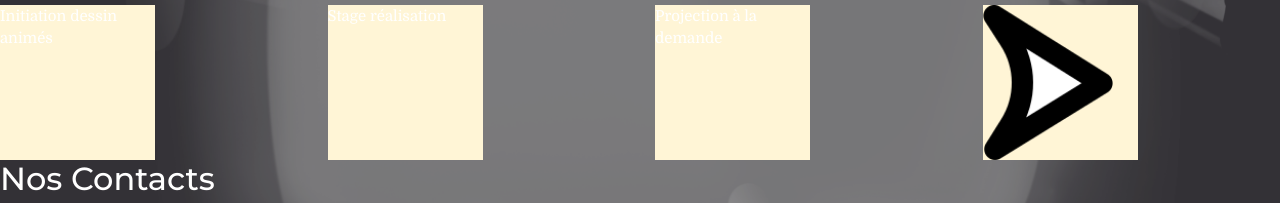
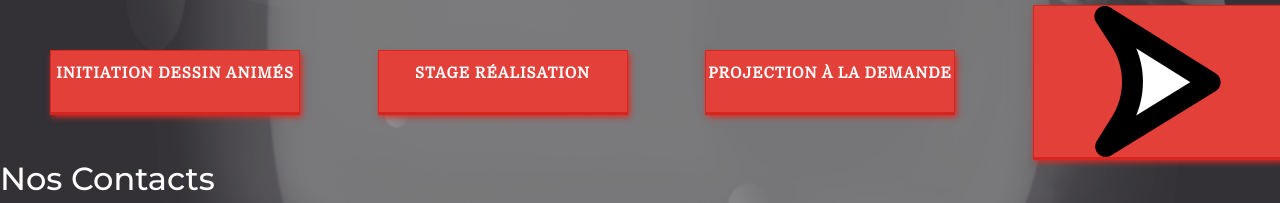
Before and after one commit to lmalucell001/cinemaLeFestival, a plain HTML site: page index.html in a window 1280 px wide. Shown: the part 1936-2139 px from the top of the page. Drawn offline with nearby package versions, Linux system fonts and the light colour scheme.

Commit message:
boutonS1

```diff
--- /dev/null
+++ b/css/buttonsServices.css
@@ -0,0 +1,64 @@
+@import url('https://fonts.googleapis.com/css2?family=Montserrat&display=swap');
+ * {
+	 box-sizing: inherit;
+	 transition-property: all;
+	 transition-duration: 0.6s;
+	 transition-timing-function: ease;
+}
+ html, body {
+	 box-sizing: border-box;
+	 height: 100%;
+	 width: 100%;
+}
+
+ .buttons2 {
+	 display: flex;
+	 flex-direction: column;
+	 height: 100%;
+	 justify-content: center;
+	 text-align: center;
+	 width: 100%;
+}
+
+ p a:hover {
+	 background: rgba(0, 0, 0, 1);
+	 color: #e1332d;
+}
+ .btn-2 {
+	 color: #fff;
+	 cursor: pointer;
+	 font-size: 20px;
+	 font-weight: 400;
+	 line-height: 45px;
+	 margin: 0 0 2px;
+	 max-width: 250px;
+	 position: relative;
+	 text-decoration: none;
+	 text-transform: uppercase;
+	 width: 100%;
+}
+ @media (min-width: 600px) {
+	 .btn-2 {
+		 margin: 0 50px 2px;
+	}
+}
+ .btn-2:hover {
+	 text-decoration: none;
+}
+ .btn-3 {
+	 background: #e3403a;
+	 border: 1px solid #da251f;
+	 box-shadow: 0px 2px 0 #d6251f, 2px 4px 6px #e02a24;
+	 font-weight: 900;
+	 letter-spacing: 1px;
+	 transition: all 150ms linear;
+}
+ .btn-3:hover {
+	 background: #e02c26;
+	 border: 1px solid rgba(0, 0, 0, 0.05);
+	 box-shadow: 1px 1px 2px rgba(255, 255, 255, 0.2);
+	 color: #ec817d;
+	 text-decoration: none;
+	 text-shadow: -1px -1px 0 #c2211c;
+	 transition: all 250ms linear;
+}
--- a/index.html
+++ b/index.html
@@ -14,6 +14,7 @@
     <link rel="stylesheet" href="./css/buttons.css" />
     <link rel="stylesheet" href="css/puce.css">
     <link rel="stylesheet" href="./css/index.css" />
+    <link rel="stylesheet" href="./css/buttonsServices.css" />
     <link rel="stylesheet" href="https://fonts.googleapis.com/css2?family=Domine&family=Montserrat:wght@500&display=swap" rel="stylesheet">
     <!-- <link rel="stylesheet" href="css/bootstrap.min.css" /> -->
     <link rel="stylesheet" href="https://stackpath.bootstrapcdn.com/bootstrap/4.4.1/css/bootstrap.min.css"
@@ -130,26 +131,35 @@
         <div class="col">
             <h2 id="ecran4">Nos Services</h2>
             <div class="row">
+
                 <!-- div avec les boutons-->
                 <div class="col">
-                    <span class="blockservice">
-                    <p>Initiation dessin animés </style></p>
+                    <section class="buttons2">
+                        <span class="btn-2 btn-3">
+                            <p>Initiation dessin animés</p>
                         </span>
+                    </section>
                 </div>
                 <div class="col">
-                    <span class="blockservice">
+                    <section class="buttons2">
+                        <span class="btn-2 btn-3">
                             <p>Stage réalisation</p>
                         </span>
+                    </section>
                 </div>
                 <div class="col">
-                    <span class="blockservice">
+                    <section class="buttons2">
+                        <span class="btn-2 btn-3">
                             <p>Projection à la demande</p>
                         </span>
+                    </section>
                 </div>
                 <div class="col">
-                    <span class="blockservice">
+                    <section class="buttons2">
+                        <span class="btn-2 btn-3">
                             <img src=img-logo\Flech-lien.png title="voir plus de services" alt="voir plus de services">
                         </span>
+                    </section>
                 </div>
             </div>
         </div>
```
Lines whose indentation alone changed are shown as unchanged.
